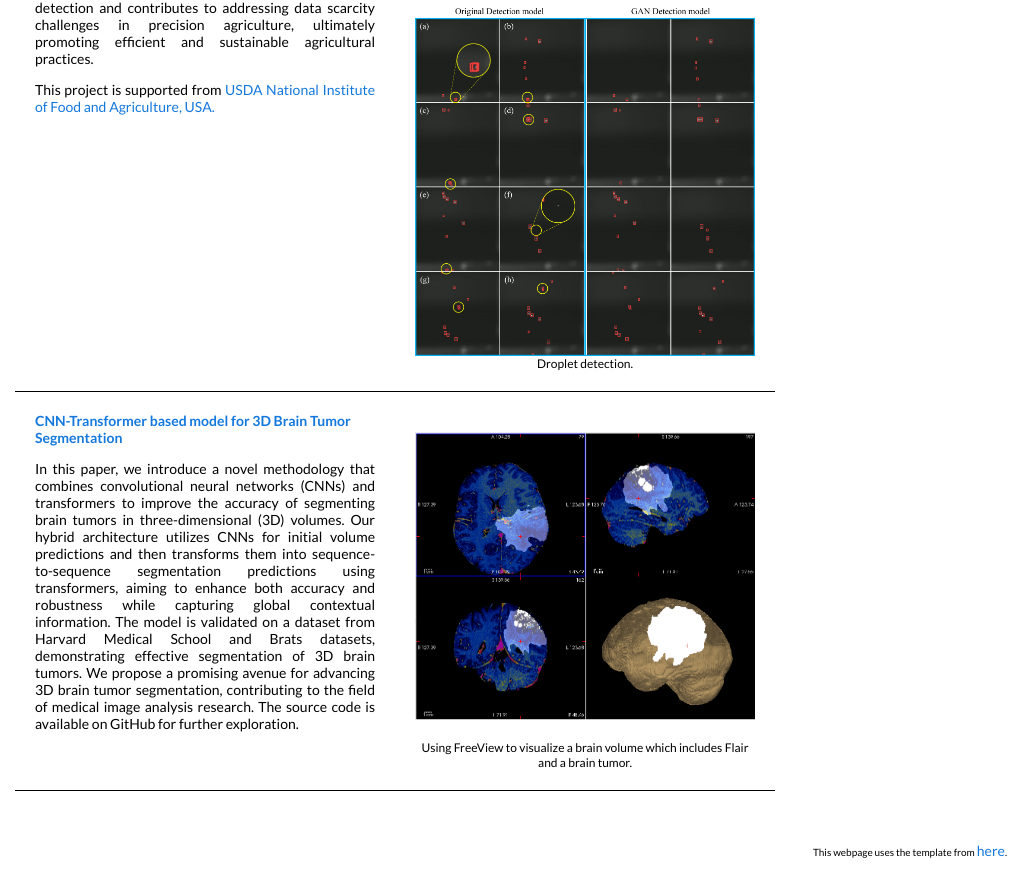
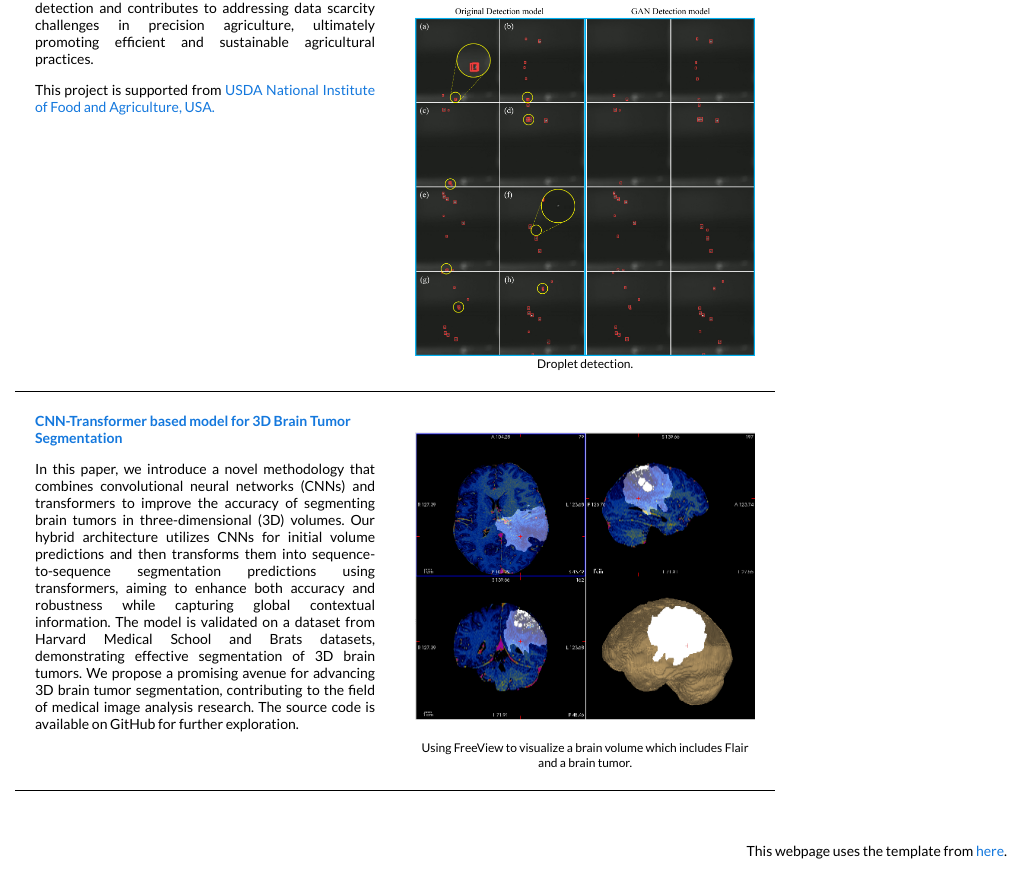
Before and after one commit to Hanhpt23/Hanhpt23.github.io, a plain HTML site: page index.html in a window 1280 px wide. Shown: the part 2839-3726 px from the top of the page, without its empty margins (245-1280 px from the left). Drawn offline with Linux system fonts and the light colour scheme.

Commit message:
Update index.html

```diff
--- a/index.html
+++ b/index.html
@@ -423,7 +423,7 @@
             <td>
               <br>
               <p align="right">
-                <font size="1,5">
+                <font-size="0.5">
                   This webpage uses the template from <a href="https://jonbarron.info/">here</a>.
 
                   </font>
```
